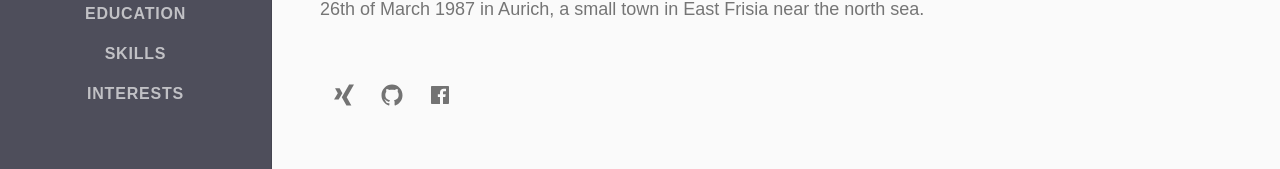
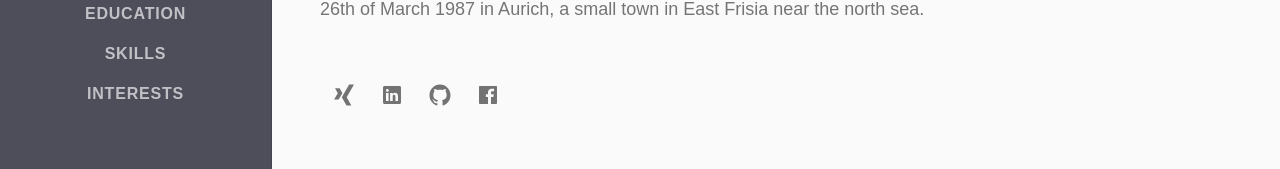
Before and after one commit to efoken/efoken.github.io, a Next.js app: page / in a window 1280 px wide. Shown: the part 474-643 px from the top of the page. Built offline with nearby package versions, Linux system fonts and the light colour scheme; a web font is replaced by a local one.

Commit message:
Add LinkedIn profile link and GitHub skill

```diff
--- a/src/sections/about.tsx
+++ b/src/sections/about.tsx
@@ -1,7 +1,7 @@
 import { Box, IconButton, Link, Typography } from '@material-ui/core';
 import { DateTime } from 'luxon';
 import React from 'react';
-import { IoLogoFacebook, IoLogoGithub, IoLogoXing } from 'react-icons/io';
+import { IoLogoFacebook, IoLogoGithub, IoLogoLinkedin, IoLogoXing } from 'react-icons/io';
 import data from '../data.json';
 
 function handleContact(ev: React.MouseEvent<HTMLAnchorElement>) {
@@ -57,6 +57,14 @@ const About: React.VFC = () => (
         <IoLogoXing aria-hidden="true" />
       </IconButton>
       <IconButton
+        href="https://www.linkedin.com/in/eike-foken/"
+        target="_blank"
+        rel="noopener noreferrer"
+        aria-label="LinkedIn"
+      >
+        <IoLogoLinkedin aria-hidden="true" />
+      </IconButton>
+      <IconButton
         href="https://github.com/efoken"
         target="_blank"
         rel="noopener noreferrer"
--- a/src/sections/skills.tsx
+++ b/src/sections/skills.tsx
@@ -8,6 +8,7 @@ import {
   FaChrome,
   FaCss3Alt,
   FaDocker,
+  FaGithub,
   FaGitlab,
   FaGrunt,
   FaGulp,
@@ -56,6 +57,7 @@ const Skills: React.VFC = () => (
           { title: 'Django', icon: <DiDjango /> },
           { title: 'Docker', icon: <FaDocker /> },
           { title: 'Git', icon: <DiGit /> },
+          { title: 'GitHub', icon: <FaGithub /> },
           { title: 'GitLab', icon: <FaGitlab /> },
           { title: 'Grunt', icon: <FaGrunt /> },
           { title: 'gulp', icon: <FaGulp /> },
```
